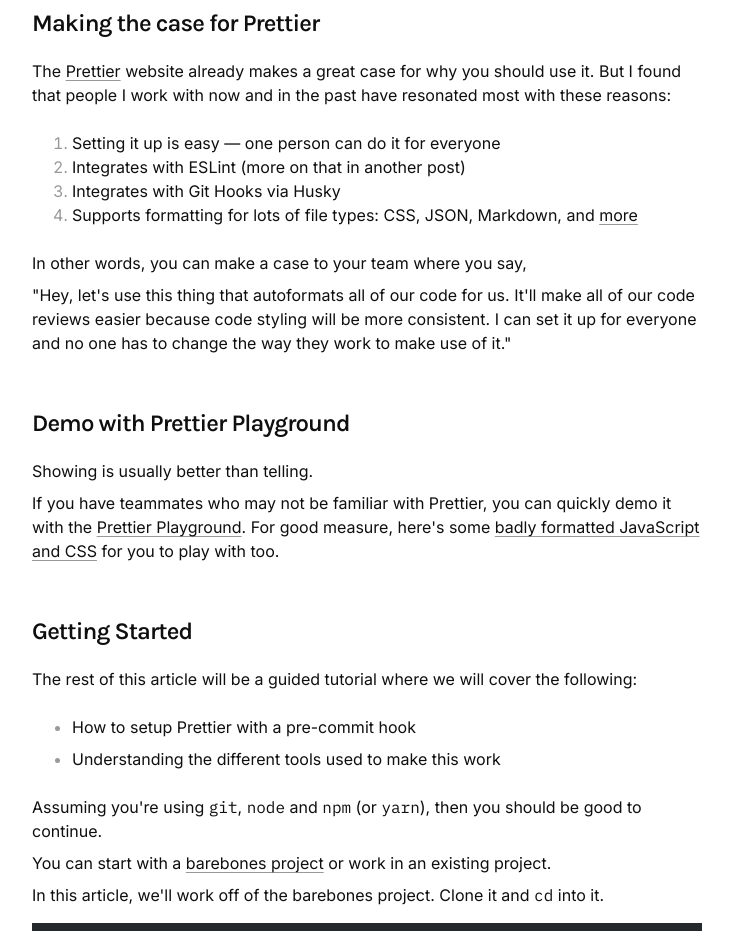
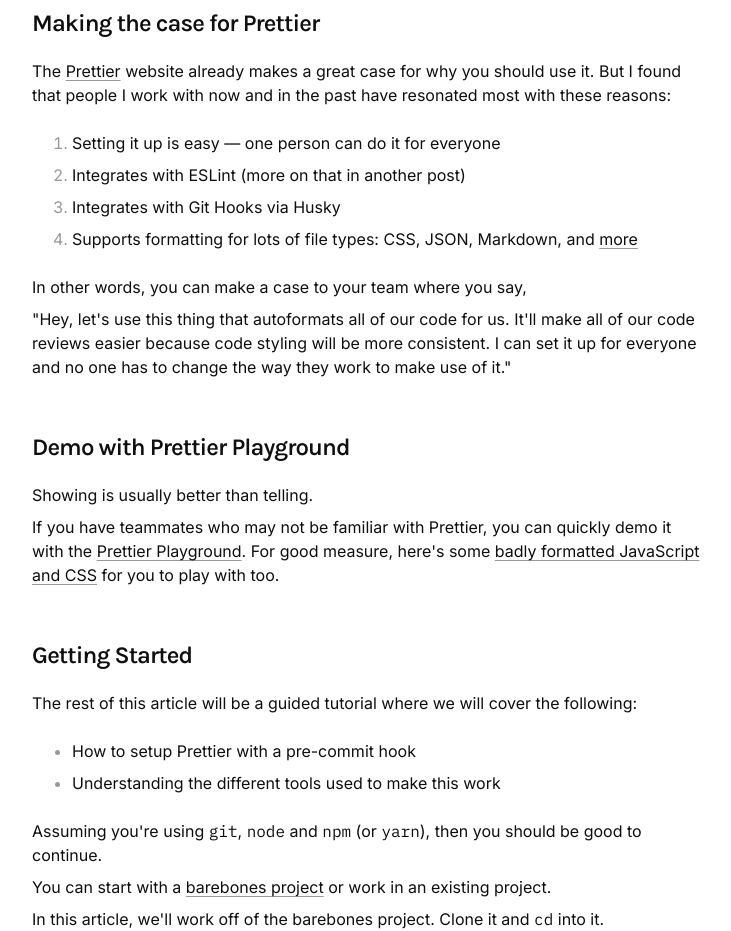
Before and after one commit to hellobrian/old-brianhan.co, an Astro site: page /blog/prettier-pre-commit in a window 1280 px wide. Shown: the part 909-1840 px from the top of the page, without its empty margins (273-1004 px from the left). Built offline with nearby package versions, Linux system fonts and the light colour scheme; Astro itself is replaced by a stand-in of ours.

Commit message:
fix ol styles on blogpost

```diff
--- a/src/styles/blog-post-layout.css
+++ b/src/styles/blog-post-layout.css
@@ -53,7 +53,7 @@ blockquote {
   margin-bottom: 16px;
 }
 
-.BlogPostLayout ul {
+.BlogPostLayout :is(ul, ol) {
   display: grid;
   gap: 8px;
 }
```
